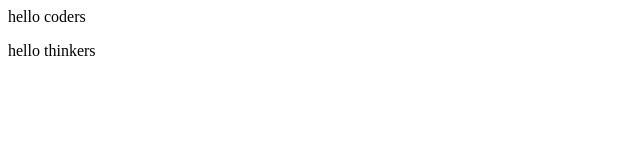
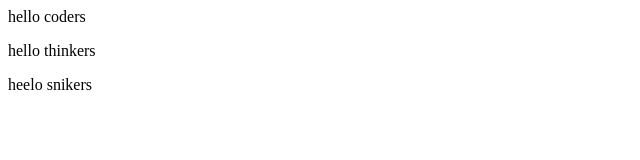
Before and after one commit to ishwarihase/initiation-demo, a plain HTML site: page index.html in a window 1280 px wide. Shown: the whole page, without its empty margins (0-640 px from the left). Drawn offline with Linux system fonts and the light colour scheme.

Commit message:
new html added

```diff
--- a/index.html
+++ b/index.html
@@ -1,2 +1,3 @@
 <P>hello coders</P>
 <P>hello thinkers</P>
+<p>heelo snikers</p>
```
